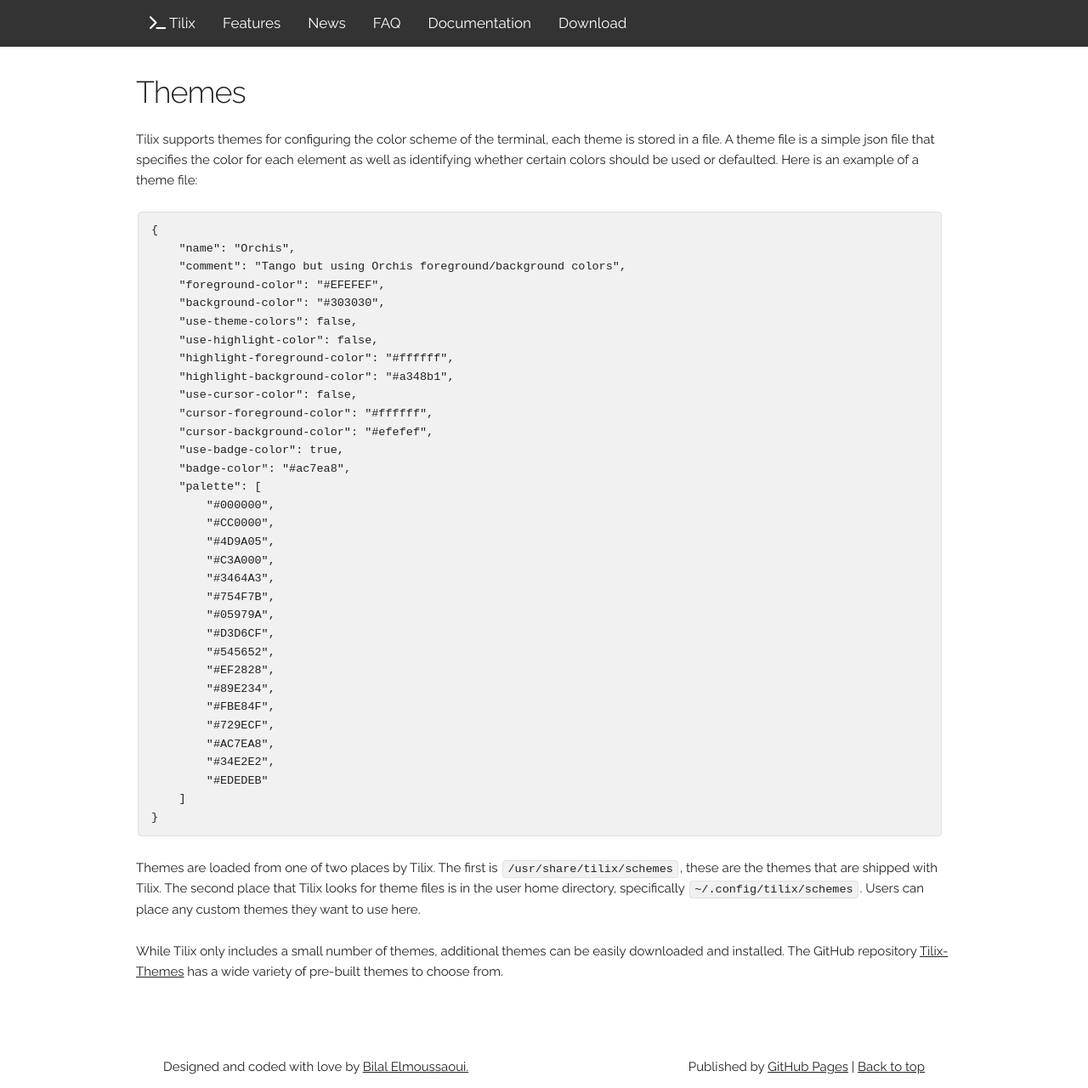
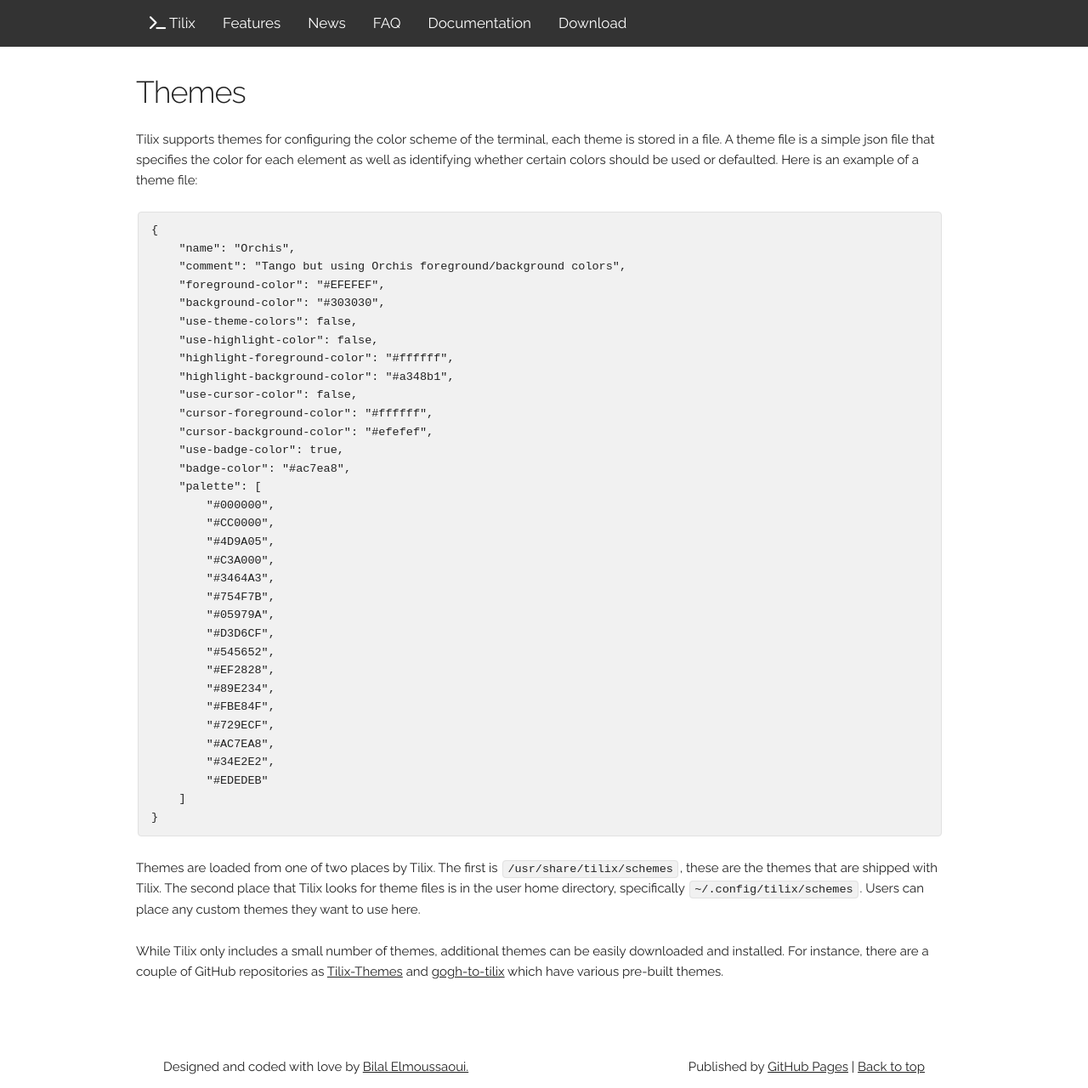
Before and after one commit to gnunn1/tilix-web, a Jekyll site: the page built from _manual/themes.md, in a window 1280 px wide. Shown: the whole page at 85% size. Built offline with Jekyll 4.4.1, drawn with Linux system fonts in a browser that asks for light colours; nearby versions of some CDN libraries.

Commit message:
updated theme page

````diff
--- a/_manual/themes.md
+++ b/_manual/themes.md
@@ -44,4 +44,4 @@
 
 Themes are loaded from one of two places by Tilix. The first is ```/usr/share/tilix/schemes```, these are the themes that are shipped with Tilix. The second place that Tilix looks for theme files is in the user home directory, specifically ```~/.config/tilix/schemes```. Users can place any custom themes they want to use here.
 
-While Tilix only includes a small number of themes, additional themes can be easily downloaded and installed. The GitHub repository [Tilix-Themes](https://github.com/storm119/Tilix-Themes) has a wide variety of pre-built themes to choose from.
+While Tilix only includes a small number of themes, additional themes can be easily downloaded and installed. For instance, there are a couple of GitHub repositories as [Tilix-Themes](https://github.com/storm119/Tilix-Themes) and [gogh-to-tilix](https://github.com/isacikgoz/gogh-to-tilix) which have various pre-built themes.
````
